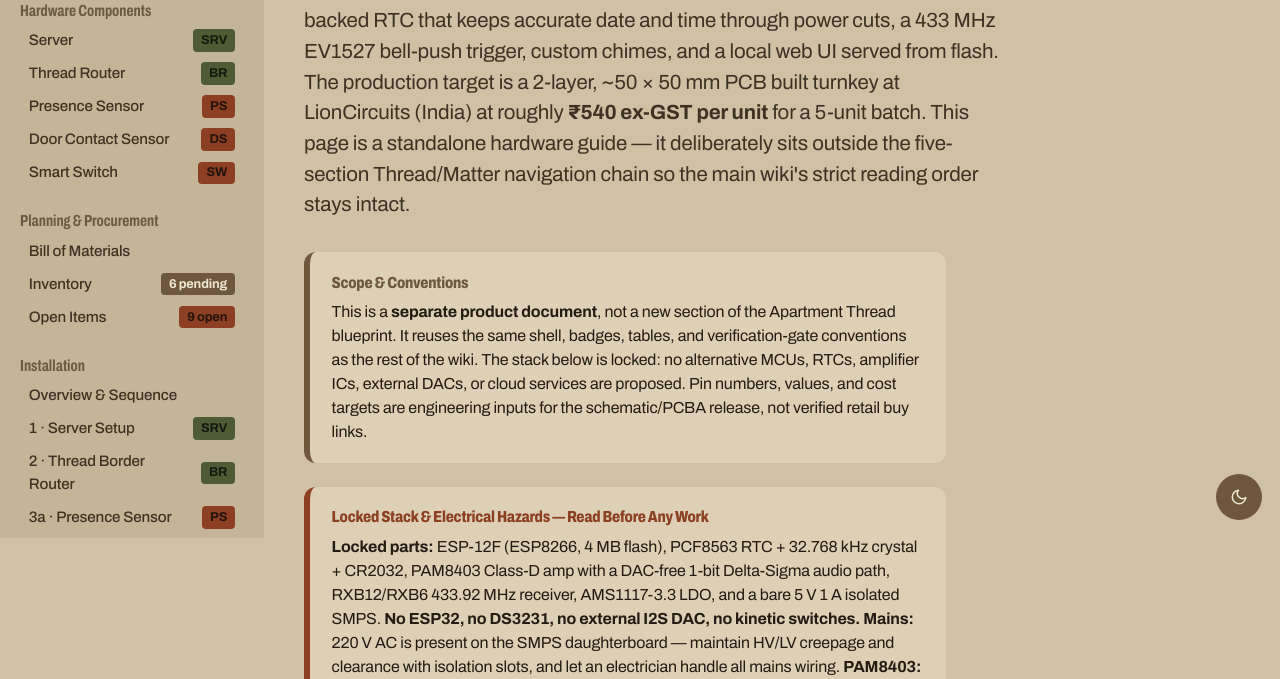
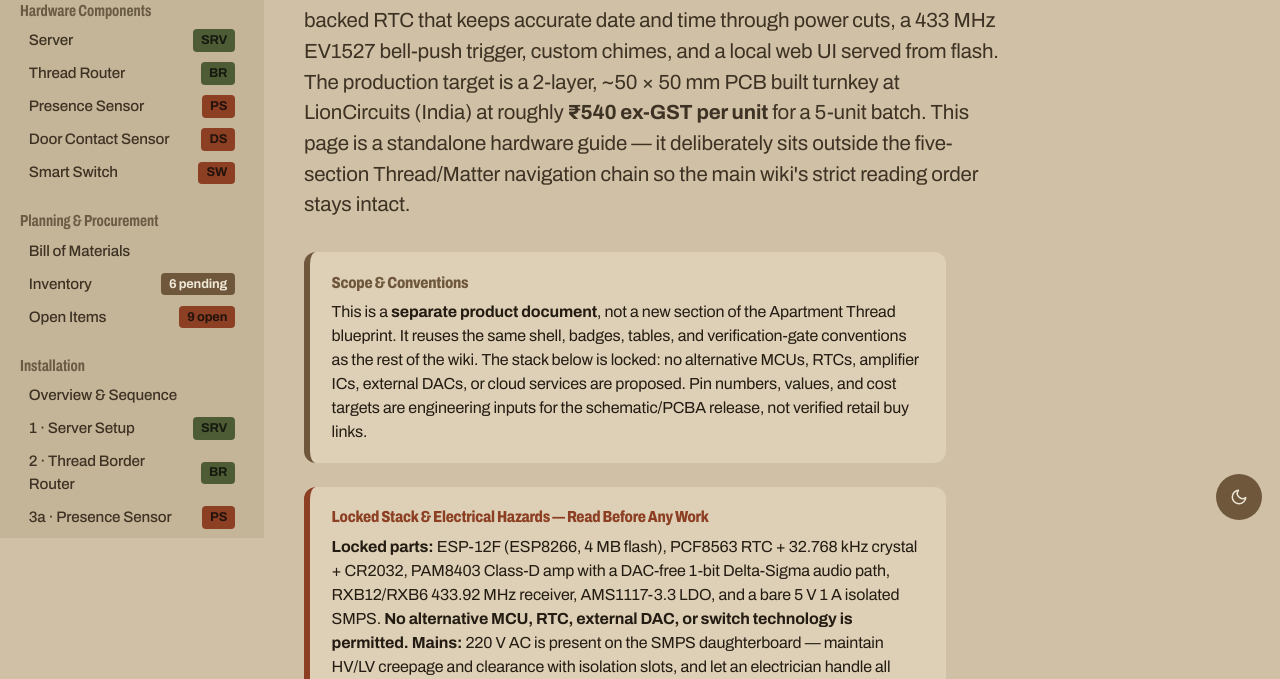
Before and after one commit to pannet1/ApartmentThread, a plain HTML site: page wiki/calling-bell.html in a window 1280 px wide. Shown: the part 262-941 px from the top of the page. Drawn offline with Linux system fonts and the light colour scheme.

Commit message:
docs: remove last legacy part names from calling bell page

```diff
--- a/wiki/calling-bell.html
+++ b/wiki/calling-bell.html
@@ -11,7 +11,7 @@
 
 <div class="box info"><span class="label">Scope &amp; Conventions</span><p>This is a <strong>separate product document</strong>, not a new section of the Apartment Thread blueprint. It reuses the same shell, badges, tables, and verification-gate conventions as the rest of the wiki. The stack below is locked: no alternative MCUs, RTCs, amplifier ICs, external DACs, or cloud services are proposed. Pin numbers, values, and cost targets are engineering inputs for the schematic/PCBA release, not verified retail buy links.</p></div>
 
-<div class="box danger"><span class="label">Locked Stack &amp; Electrical Hazards &mdash; Read Before Any Work</span><p><strong>Locked parts:</strong> ESP-12F (ESP8266, 4 MB flash), PCF8563 RTC + 32.768 kHz crystal + CR2032, PAM8403 Class-D amp with a DAC-free 1-bit Delta-Sigma audio path, RXB12/RXB6 433.92 MHz receiver, AMS1117-3.3 LDO, and a bare 5 V 1 A isolated SMPS. <strong>No ESP32, no DS3231, no external I2S DAC, no kinetic switches.</strong> <strong>Mains:</strong> 220 V AC is present on the SMPS daughterboard &mdash; maintain HV/LV creepage and clearance with isolation slots, and let an electrician handle all mains wiring. <strong>PAM8403:</strong> its BTL outputs must never be tied together or to ground; the 4 &Omega; speaker connects only between OUT+ and OUT&minus;. <strong>GPIO3:</strong> it is the ESP-12F UART RX pin during flashing and is also the audio data output &mdash; keep the audio path disconnected/muted during the one-time factory USB-UART flash and use OTA for all later updates.</p></div>
+<div class="box danger"><span class="label">Locked Stack &amp; Electrical Hazards &mdash; Read Before Any Work</span><p><strong>Locked parts:</strong> ESP-12F (ESP8266, 4 MB flash), PCF8563 RTC + 32.768 kHz crystal + CR2032, PAM8403 Class-D amp with a DAC-free 1-bit Delta-Sigma audio path, RXB12/RXB6 433.92 MHz receiver, AMS1117-3.3 LDO, and a bare 5 V 1 A isolated SMPS. <strong>No alternative MCU, RTC, external DAC, or switch technology is permitted.</strong> <strong>Mains:</strong> 220 V AC is present on the SMPS daughterboard &mdash; maintain HV/LV creepage and clearance with isolation slots, and let an electrician handle all mains wiring. <strong>PAM8403:</strong> its BTL outputs must never be tied together or to ground; the 4 &Omega; speaker connects only between OUT+ and OUT&minus;. <strong>GPIO3:</strong> it is the ESP-12F UART RX pin during flashing and is also the audio data output &mdash; keep the audio path disconnected/muted during the one-time factory USB-UART flash and use OTA for all later updates.</p></div>
 
 <h2 id="wiring">1 &mdash; Circuit &amp; Pin-to-Pin Wiring Guide</h2>
 <p class="lede">Bare castellated ESP-12F module on the PCB, with all core ICs as SMD parts for automated assembly. Only the specialty items &mdash; the 433 MHz receiver, 5 V SMPS daughterboard, CR2032 holder, speaker, antenna wire, and flashing header &mdash; use through-hole pads for consignment/manual insertion.</p>
```
